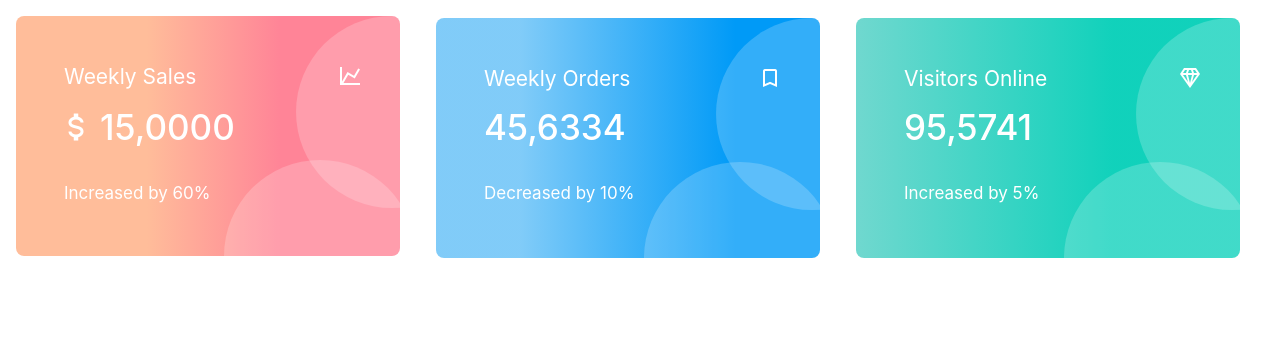
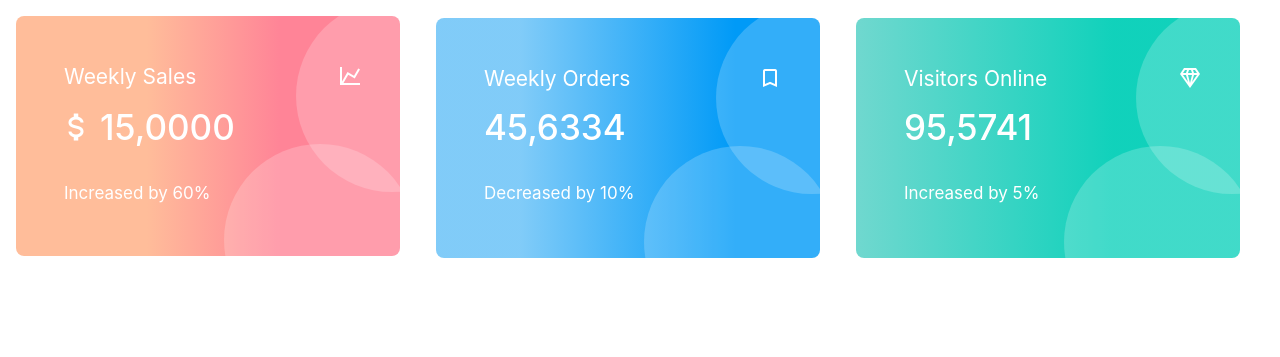
Before and after one commit to MrDorrian/task6, a plain HTML site: page index.html in a window 1280 px wide. Shown: the top 357 px of the page. Drawn offline with Linux system fonts and the light colour scheme.

Commit message:
Fix css position circle

```diff
--- a/assets/css/style.css
+++ b/assets/css/style.css
@@ -98,9 +98,10 @@
 
 .circle_1,
 .circle_2 {
+  --circle-size: 12em;
   background-color: var(--color-white);
-  width: 12em;
-  height: 12em;
+  width: var(--circle-size);
+  height: var(--circle-size);
   border-radius: 50%;
   position: absolute;
   opacity: 0.2;
@@ -108,10 +109,10 @@
 
 .circle_1 {
   left: 17.5em;
-  top: 0;
+  top: -1em;
 }
 
 .circle_2 {
   left: 13em;
-  top: 9em;
+  top: 8em;
 }
```
